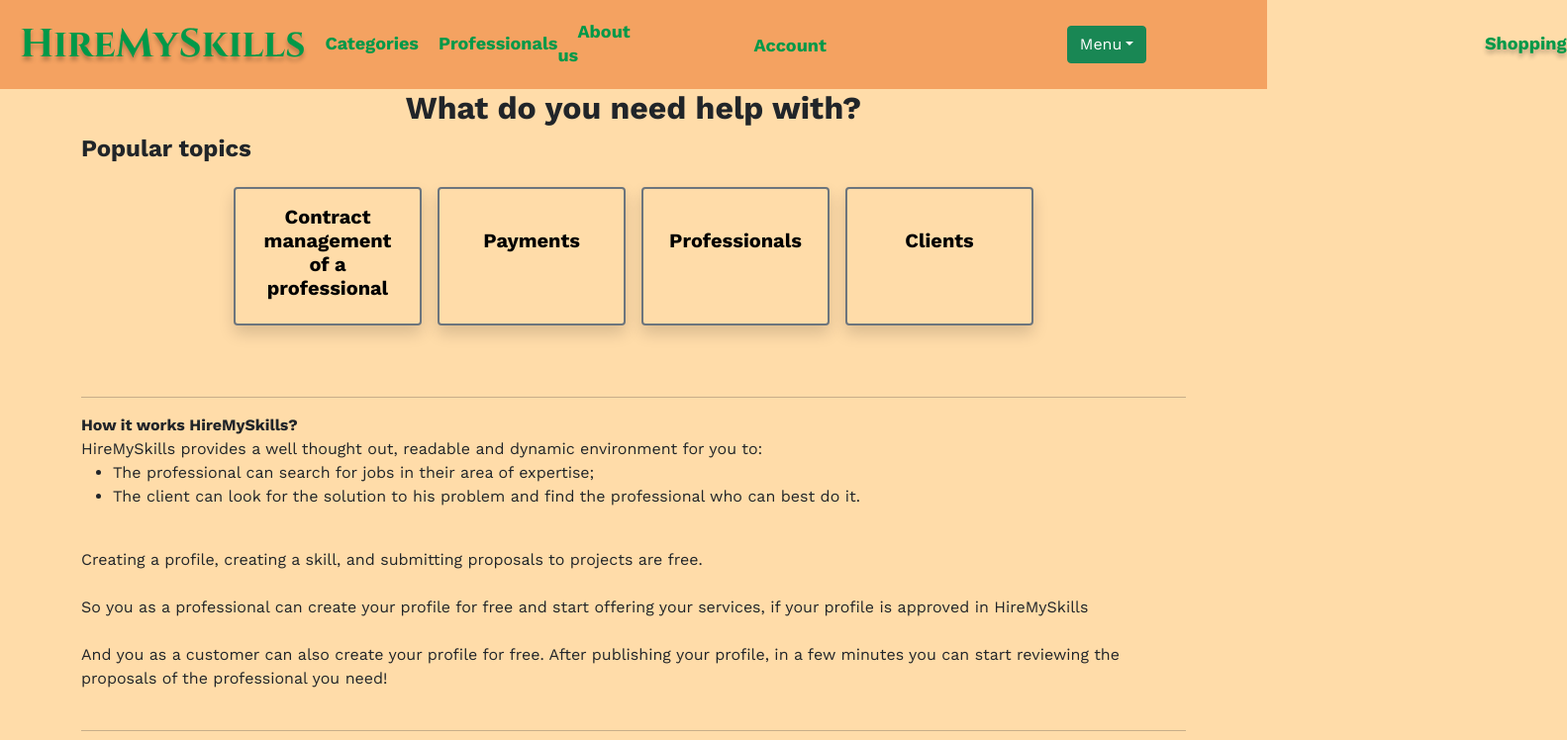
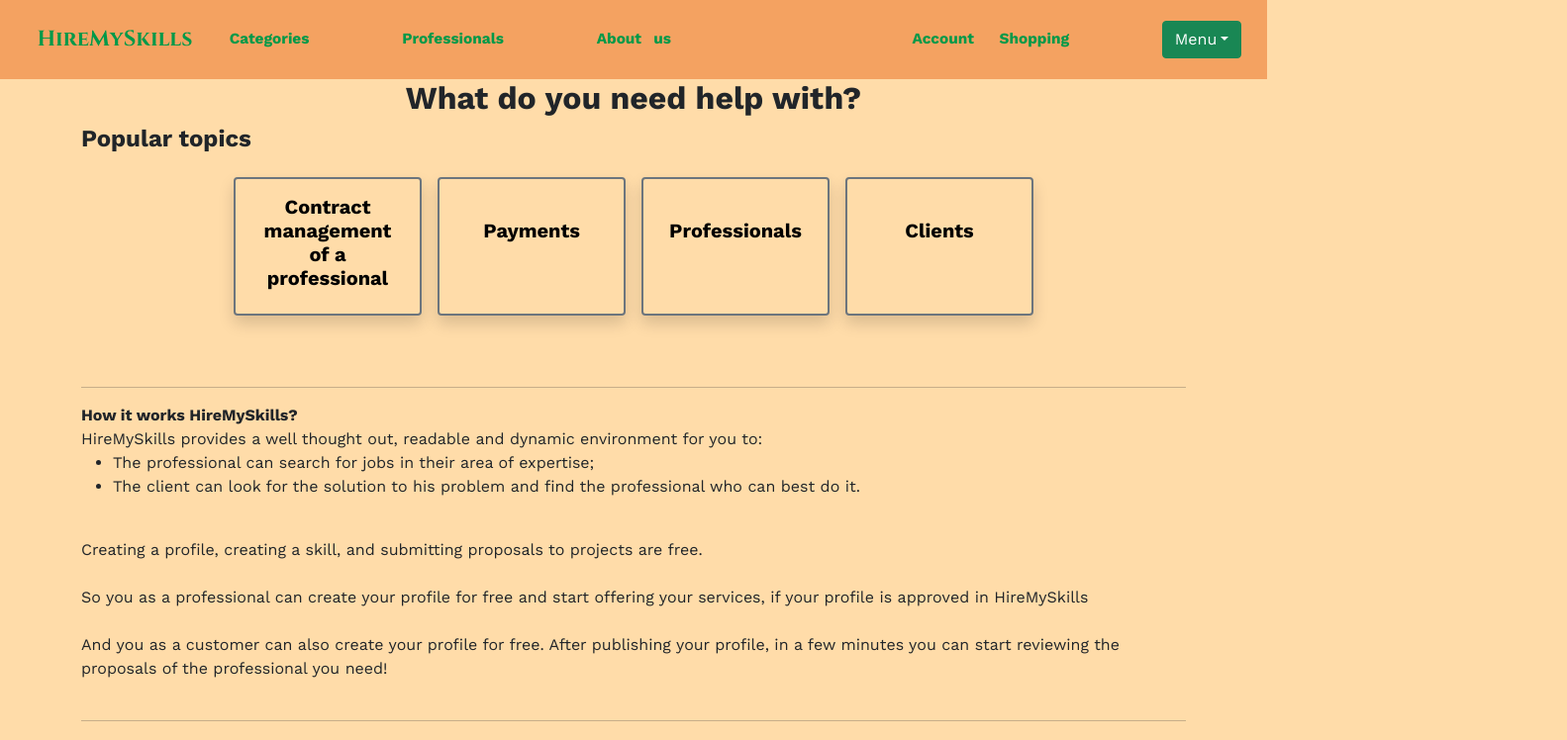
Before and after one commit to sergioare/PF-HireMySkills, a React (Create React App) app in the folder client/: page /FAQs in a window 1280 px wide. Shown: the top 748 px of the page at 99% size, 1583 px wide, since content can reach past the window. Built offline with nearby package versions, Linux system fonts and the light colour scheme.

Commit message:
pre-demo

```diff
--- a/client/src/components/AllProfessionals/AllProfessionals.js
+++ b/client/src/components/AllProfessionals/AllProfessionals.js
@@ -29,8 +29,8 @@ const AllProfessionals = () => {
       <div className={styles.divCardsBody}>
         <h1 className="col-12 text-center text-dark fs-1 ">Professionals</h1>
         <div className={styles.containerCard}>
-          {allProfessionals.length > 0 ? (
-            <div className={styles.profContainer}>
+          {allProfessionals.length > 0
+          ? (<div className={styles.profContainer}>
               {allProfessionals.map((prof) => {
                 return (
                   <div key={prof.id} className={styles.profCard}>
--- a/client/src/components/Contact-Us/Contact.js
+++ b/client/src/components/Contact-Us/Contact.js
@@ -89,6 +89,7 @@ const Contact = () => {
                             onChange={handleChange}
                             onBlur={handleBlur}
                             value={values.name}
+                            className={styles.field}
                             />
                             {touched.name && errors.name &&(
                                 <span className={styles.error}>{errors.name}</span>
@@ -106,6 +107,7 @@ const Contact = () => {
                             onChange={handleChange}
                             onBlur={handleBlur}
                             value={values.email}
+                            className={styles.field}
                             />
                             {touched.email && errors.email &&(
                                 <span className={styles.error}>{errors.email}</span>
@@ -123,6 +125,7 @@ const Contact = () => {
                             onChange={handleChange}
                             onBlur={handleBlur}
                             value={values.question}
+                            className={styles.field}
                             >
                             {questions.map((question, index) => (
                             <option value={question} key={index}>{question}</option>
@@ -140,6 +143,7 @@ const Contact = () => {
                         name='message'
                         id='message'
                         placeholder='Write a message about your question...'
+                        className={styles.field}
                         />
                         {touched.message && errors.message &&(
                                 <span className={styles.error}>{errors.message}</span>
--- a/client/src/components/Contact-Us/Contact.module.css
+++ b/client/src/components/Contact-Us/Contact.module.css
@@ -14,14 +14,19 @@
     font-weight: 400;
     font-size: 34px;
     color: #fbe8d3;
-    border: 5px solid red;
 }
 
 
-h1{
+.contact h1{
     color: #c8e7ff;
     font-family: "Cinzel";
     font-weight: 700;
     font-size: 50px;
+}
+
+.field{
+    width:100%;
+    /* padding-bottom: 2vh; */
+    margin-bottom: 1.5vh;
 
 }
--- a/client/src/components/Home/Home.js
+++ b/client/src/components/Home/Home.js
@@ -5,43 +5,76 @@ import Searchbar from "../searchbar/searchbar";
 import NavBar from "../Navbar/Navbar";
 import Footer from "../Footer/Footer";
 import Category from "../Categories/General/Category";
-
+import imgDefault from "../../assets/imgDefault.jpg";
+import { Link } from "react-router-dom";
 
 const Home = () => {
 
   const worker = useSelector((state)=>state?.worker)
 
-
-
   return (
-    <div>
-
+    <div className={styles.wrapper}>
         <NavBar />
-        <div className={styles.BigContainer_Home}>
-
-        <div className={styles.TextPro_Home}>
+      <div className={styles.containerOne}>
+          <div className={styles.left}>
+              <div className={styles.text}>
                 FIND THE PERFECT PROFESSIONAL SERVICES FOR YOU
               </div>
-        <div className={styles.SearchBar_Home}>
+
+              <div className={styles.search}>
               <Searchbar/>
               </div>
-        <div className={styles.Popular_Home}>POPULAR SECTION</div>
-        <div>
+
+          </div>
+
+          <div className={styles.right}>
               <img
                 src="https://media.istockphoto.com/id/1181830509/es/foto/urbano-feliz-mujer-de-negocios-usando-la-tableta-y-trabajando.jpg?s=612x612&w=0&k=20&c=p7EW36clLJUH6ICRXqYjic2VKMEcOfGP01SdI8nawkE="
                 alt="Profesional"
-            className={styles.Photo_Home}
+              />
+
+              <div className={styles.profesionalName}>Yuri Nallely</div>
+              <div className={styles.stars}>⭐⭐⭐⭐⭐</div>
+          </div>
+      </div>
+
+      <div className={styles.containerTwo}>
+        <div className={styles.catGeneral}>
+          {worker.length>0 ? worker.map((prof)=>{
+            console.log(worker)
+            return(
+              <div key={prof.id} className={styles.profCard}>
+                      <Link
+                        className={styles.link}
+                        to={`/professionals/${prof.id}`}
+                      >
+                        <h1 className={styles.profName}>{prof.name}</h1>
+                        <div className={styles.profImg}>
+                          <img
+                            className={styles.img}
+                            src={prof.photo ? prof.photo : imgDefault}
+                            alt="Img not found"
                           />
                         </div>
-        <div className={styles.ProfesionalName_Home}>Professional Name</div>
-        <div className={styles.Stars_Home}>⭐⭐⭐⭐⭐</div>
+                      </Link>
+
+                      <span
+                        className={styles.profRating}
+                        style={
+                          prof.rating < 1
+                            ? { backgroundColor: "rgb(255, 77, 91)" }
+                            : prof.rating < 4
+                            ? { backgroundColor: "rgb(253, 158, 81)" }
+                            : { backgroundColor: "rgb(4, 201, 4)" }
+                        }
+                      >
+                        Rating: {prof.rating}
+                      </span>
+                      <h3 className={styles.description}>Profession:</h3>
+                      <p className={styles.profDescrip}>{prof.description}</p>
+                      <div className={styles.divBtn}>
+                        <button className={styles.btn}>Contract!</button>
                       </div>
-
-      <div className={styles.catGeneral}>
-        {worker.length>0 ? worker.map((prof)=>{
-          return(
-            <div key={prof.id} className={styles.profCard}>
-              <h1 className={styles.profName}>{prof.name}</h1>
                     </div>
                   )
           }):
@@ -58,6 +91,9 @@ const Home = () => {
 
         </div>
 
+      </div>
+
+
       <Footer />
     </div>
   );
--- a/client/src/components/Home/Home.module.css
+++ b/client/src/components/Home/Home.module.css
@@ -1,119 +1,90 @@
-.BigContainer_Home {
-  position: absolute;
-  width: 659px;
-  height: 368px;
-  left: 210px;
-  top: 326px;
-
-  background: #f4a261;
-  opacity: 1;
-  border-radius: 30px;
-  border: solid black 3px;
+.wrapper{
+  display: flex;
+  flex-wrap: wrap;
+}
+.containerOne{
+  width: 100vw;
+  display: flex;
+  height: 90vh ;
 }
 
-.TextPro_Home {
-  position: absolute;
-  width: 500px;
-  height: 112px;
-  left: 75px;
-  top: 50px;
+.left{
+  width: 35vw;
+  height: 30vh;
+  display: flex;
+  flex-wrap: wrap;
+  align-items: center;
+  border: 3px solid black;
+  background: #f4a26195;
+  border-radius: 30px;
+  margin-top:30vh;
+  margin-left: 10vw;
 
+}
+.text{
+  display: flex;
+  flex-wrap: wrap;
+  position: relative;
   font-family: "Work Sans";
   font-style: normal;
   font-weight: 700;
-  font-size: 32px;
-  line-height: 38px;
-  text-transform: uppercase;
-
+  font-size: 1.7vw;
+  line-height: 6vh;
   color: #068945;
   text-shadow: 0px 4px 4px rgba(0, 0, 0, 0.25);
-  word-spacing: 3px;
+  word-spacing: .2vw;
+ justify-content: center;
+ text-align: center;
 }
 
-.Popular_Home {
-  position: absolute;
-  width: 479px;
-  height: 24px;
-  left: 75px;
-  top: 250px;
+.search{
+  margin-top: -5vh;
+  position: relative;
+ margin-left: 4.5vw;
 }
 
-.SearchBar_Home {
-  position: absolute;
-  width: 500px;
-  height: 42px;
-  left: 75px;
-  top: 200px;
+.right{
+  position: relative;
+  margin-left: 20vw;
+  margin-top: 20vh;
 }
-
-.SearchInput_Home {
-  width: 400px;
-  height: 36px;
-  color: black;
-  background-color: white;
-  border: solid black 2px;
-}
-
-.SearchButton_Home {
-  position: absolute;
-  width: 95px;
-  height: 36px;
-  left: 400px;
-  top: 0.4px;
-
-  background: #009949;
-  text-transform: uppercase;
-  color: black;
-  border: solid black 2px;
-}
-
-.Photo_Home {
-  position: absolute;
-  width: 480px;
-  height: 600px;
-  top: -120px;
-  left: 1000px;
+.right img {
+  width: 20vw;
+  height: 25vw;
   border: solid black;
-
   border-radius: 49px;
 }
 
-.ProfesionalName_Home {
-  position: absolute;
-  width: 220px;
-  height: 22px;
-  left: 1020px;
-  top: 482px;
-
+.profesionalName{
+  margin-top: 2vh;
   font-family: "Work Sans";
   font-style: normal;
   font-weight: 700;
-  font-size: 15px;
+  font-size: 1.2vw;
   line-height: 18px;
-  display: flex;
-  align-items: center;
-  text-transform: uppercase;
   color: #009949;
+
 }
 
-.Stars_Home {
-  position: absolute;
-  width: 110px;
-  height: 22px;
-  left: 1350px;
-  top: 480px;
+.stars{
+  display: flex;
+  margin-top: .5vh;
+  font-size: .8vw;
+
+
 }
-.divGeneral_Home {
-  position: absolute;
-  top: 55rem;
-  left: 10rem;
-  width: 100%;
-  margin: 0 auto;
-  padding: 1.5rem 0;
+
+.containerTwo{
+  position: relative;
+  width: 100vw;
+  height: 80vh;
+
 }
+
 .catGeneral {
   width: 100%;
-  margin-top: 800px;
+  height: 80vh;
+
 }
 .card {
   width: 80%;
@@ -166,3 +137,72 @@
 .cardName {
   color: black;
 }
+.profCard {
+  background-color: rgba(180, 176, 176, 0.836);
+  width: 20%;
+  border-radius: 10%;
+  box-shadow: 0px 1px 10px rgba(0, 0, 0, 2);
+  transition: all 400ms ease;
+  margin-bottom: 50px;
+}
+.profCard:hover {
+  box-shadow: 5px 5px 20px rgba(0, 0, 0, 4);
+  transform: translateY(-3%);
+}
+.link {
+  text-decoration: none;
+}
+.profName {
+  text-align: center;
+  color: black;
+  font-size: 25px;
+  margin-top: 20px;
+  font-family: "Work Sans", sans-serif;
+  font-weight: 700;
+}
+.profImg {
+  justify-content: center;
+  align-items: center;
+  margin: auto;
+}
+.img {
+  width: 60%;
+  height: 200px;
+  border-radius: 10px;
+  margin-left: 55px;
+  margin-bottom: 20px;
+}
+.profRating {
+  margin-top: 20px;
+  margin-left: 20px;
+}
+.description {
+  font-size: 20px;
+  margin-left: 20px;
+}
+.profDescrip {
+  margin-left: 20px;
+}
+.divBtn {
+  display: flex;
+  justify-content: center;
+  align-content: center;
+  padding-bottom: 20px;
+}
+.btn {
+  border: 0;
+  padding: 10px;
+  font-size: 20px;
+  background-color: tomato;
+  width: 60%;
+}
+.btn:hover {
+  font-size: 25px;
+  color: rgb(240, 235, 245);
+  background-color: #076b72;
+  border-color: rgb(240, 235, 245);
+}
+.containerThree{
+  width: 100vw;
+  height: 20vh;
+}
--- a/client/src/components/Navbar/NavBar.module.css
+++ b/client/src/components/Navbar/NavBar.module.css
@@ -1,150 +1,48 @@
 .BigContainer_NavBar {
-  width: 100%;
-  height: 90px;
+  width: 100vw;
+  height: 10vh;
   display: flex;
   background: #f4a261;
-  word-spacing: 2px;
+  word-spacing: .6vw;
   text-decoration: none;
 }
 
-.min_container {
+.nabvar {
   display: flex;
-  flex-direction: row;
+
+  width: 100vw;
+  align-items: center;
+
+}
+
+.logo {
+  display: flex;
+  font-family: "Cinzel";
+  font-weight: 700;
+  justify-content: space-around;
+  font-size: 1.7vw;
+  color: #009949;
+  flex-grow: 4;
+  text-decoration: none;
+
 }
 .navLink {
   text-decoration: none;
-}
-
-.left_NavBar {
-  /* position: absolute;
-  width: 100%;
-  height: 84px;
-  left: 0px;
-  top: 0px; */
-  width: 50vw;
-  display: flex;
-  align-items: center;
-  justify-content: space-around;
-}
-
-.right_NavBar {
-  display: flex;
-  align-items: center;
-  justify-content: space-evenly;
-  width: 50vw;
-}
-
-.Menu_NavBar {
-  /* position: absolute;
-  width: 35px;
-  height: 34px;
-  left: 1800px;
-  top: 25px; */
-}
-
-.SignIn_NavBar {
-  /* position: absolute;
-  width: 60px;
-  height: 21px;
-  top: 33px;
-  left: 1620px; */
-
   font-family: "Work Sans";
   font-style: normal;
   font-weight: 600;
-  font-size: 18px;
-  line-height: 21px;
+  font-size:  1.2vw;
+  color: #009949;
+  flex-grow: 5;
+}
+.navLink:nth-child(5) {
+  display: flex;
+  flex-grow: 8;
+  justify-content: end;
+  margin-right: 2%;
 
-  color: #009949;
 
-  /* text-shadow: 0px 4px 4px rgba(0, 0, 0, 0.25); */
 }
-.Shopping_NavBar {
-  position: absolute;
-  width: 60px;
-  height: 21px;
-  top: 33px;
-  left: 1500px;
-
-  font-family: "Work Sans";
-  font-style: normal;
-  font-weight: 600;
-  font-size: 18px;
-  line-height: 21px;
-
-  color: #009949;
-
-  text-shadow: 0px 4px 4px rgba(0, 0, 0, 0.25);
+.menu{
+  margin-right: 2%;
 }
-
-.HMS_NavBar {
-  /* position: absolute;
-  width: 151px;
-  height: 28px;
-  top: 29px;
-  left: 105px; */
-  font-family: "Cinzel";
-  font-weight: 900;
-
-  /*   font-family: "Work Sans"; */
-  font-style: normal;
-  font-size: 30px;
-  line-height: 40px;
-  font-size: 40px;
-
-  color: #009949;
-
-  margin-left: 20px;
-  text-shadow: 0px 4px 4px rgba(0, 0, 0, 0.25);
-}
-
-.Categories_NavBar {
-  /* position: absolute;
-  left: 320px;
-  top: 33px;
-  width: 93px;
-  height: 21px; */
-
-  font-family: "Work Sans";
-  font-style: normal;
-  font-weight: 600;
-  font-size: 18px;
-  line-height: 21px;
-
-  color: #009949;
-  margin-left: 20px;
-}
-
-.AboutUs_NavBar {
-  /* position: absolute;
-  width: 80px;
-  height: 21px;
-  top: 33px;
-  left: 457px; */
-
-  font-family: "Work Sans";
-  font-style: normal;
-  font-weight: 600;
-  font-size: 18px;
-  line-height: 21px;
-
-  color: #009949;
-  margin-left: 20px;
-}
-
-.Professionals_NavBar {
-  /* position: absolute;
-  width: 45px;
-  height: 21px;
-  top: 33px;
-  left: 581px; */
-
-  font-family: "Work Sans";
-  font-style: normal;
-  font-weight: 600;
-  font-size: 18px;
-  line-height: 21px;
-
-  color: #009949;
-  margin-left: 20px;
-}
--- a/client/src/components/Navbar/Navbar.js
+++ b/client/src/components/Navbar/Navbar.js
@@ -8,35 +8,38 @@ const NavBar = () => {
   return (
     <div className={styles.BigContainer_NavBar}>
 
-      <div className={styles.min_container}>
-        <div className={styles.left_NavBar}>
-          <Link to="/" className={styles.navLink}>
-            <span className={styles.HMS_NavBar}>HireMySkills</span>
-          </Link>
-          <Link to="/categories" className={styles.navLink}>
-            <span className={styles.Categories_NavBar}>Categories</span>
-          </Link>
-          <Link to="/professionals" className={styles.navLink}>
-            <span className={styles.Professionals_NavBar}>Professionals</span>
-          </Link>
-          <Link to="/about" className={styles.navLink}>
-            <span className={styles.AboutUs_NavBar}>About us</span>
-          </Link>
-        </div>
-        <div className={styles.right_NavBar}>
-          <Link to="/account" className={styles.navLink}>
-            <div className={styles.SignIn_NavBar}>Account</div>
+      <div className={styles.nabvar}>
+
+          <Link to="/" className={styles.logo}>
+           HireMySkills
           </Link>
 
-          <Link to="/shopping">
-            <div className={styles.Shopping_NavBar}>Shopping</div>
+          <Link to="/categories" className={styles.navLink}>
+         Categories
+          </Link>
+
+          <Link to="/professionals" className={styles.navLink}>
+           Professionals
+          </Link>
+
+          <Link to="/about" className={styles.navLink}>
+            About us
           </Link>
 
 
-          <div className={styles.Menu_NavBar}>
+          <Link to="/account" className={styles.navLink}>
+            Account
+          </Link>
+
+          <Link to="/shopping" className={styles.navLink}>
+          Shopping
+          </Link>
+
+
+          <div className={styles.menu}>
             <Menu />
           </div>
-        </div>
+
       </div>
     </div>
   );
--- a/client/src/components/Team/Team.module.css
+++ b/client/src/components/Team/Team.module.css
@@ -8,6 +8,7 @@
   align-items: center;
   /* background:linear-gradient(to left, #FF7069 0%,  #283C63 100%);     */
   background: #686868;
+  height: 100vh;
 }
 
 .card {
--- a/client/src/components/searchbar/searchbar.js
+++ b/client/src/components/searchbar/searchbar.js
@@ -26,7 +26,7 @@ function Searchbar() {
 
 
   return (
-
+    <>
     <div className={styles.container}>
       <input
         className={styles.input}
@@ -40,12 +40,13 @@ function Searchbar() {
         <button
             className={styles.but}
             type='submit'
-            onClick={(e) => handleSubmit(e)} >Search
+            onClick={(e) => handleSubmit(e)} >SEARCH
         </button>
 
 
 
     </div>
+    </>
 
   )
 }
--- a/client/src/components/searchbar/searchbar.module.css
+++ b/client/src/components/searchbar/searchbar.module.css
@@ -1,25 +1,30 @@
+.container{
+  display: flex;
+  position: relative;
+  width:25vw;
+
+}
 .input {
-    width: 400px;
-    height: 36px;
+    display: flex;
+    width: 20vw;
+    height: 3.2vh;
     color: black;
-    align-items: center;
     text-align: center;
-    font-size: 20px;
+    font-size: 1.5vh;
     font-weight: bold;
-    padding: 0px 0px 0px 0px;
     background-color: white;
     border: solid black 2px;
 }
 .but{
-    position: absolute;
-  width: 95px;
-  height: 36px;
-  left: 400px;
-  top: 0.4px;
-  align-items: center;
-text-align: center;
+
+  width: 5vw;
+  height: 3.2vh;
+  text-align: center;
   background: #009949;
-  text-transform: uppercase;
   color: black;
   border: solid black 2px;
+  font-weight: bold;
+  font-size: 1.5vh;
+
+
 }
```
Also changed, not shown: client/src/components/AllProfessionals/ShowCard.js (added, +44 -0 lines). Lines whose indentation alone changed are shown as unchanged.
